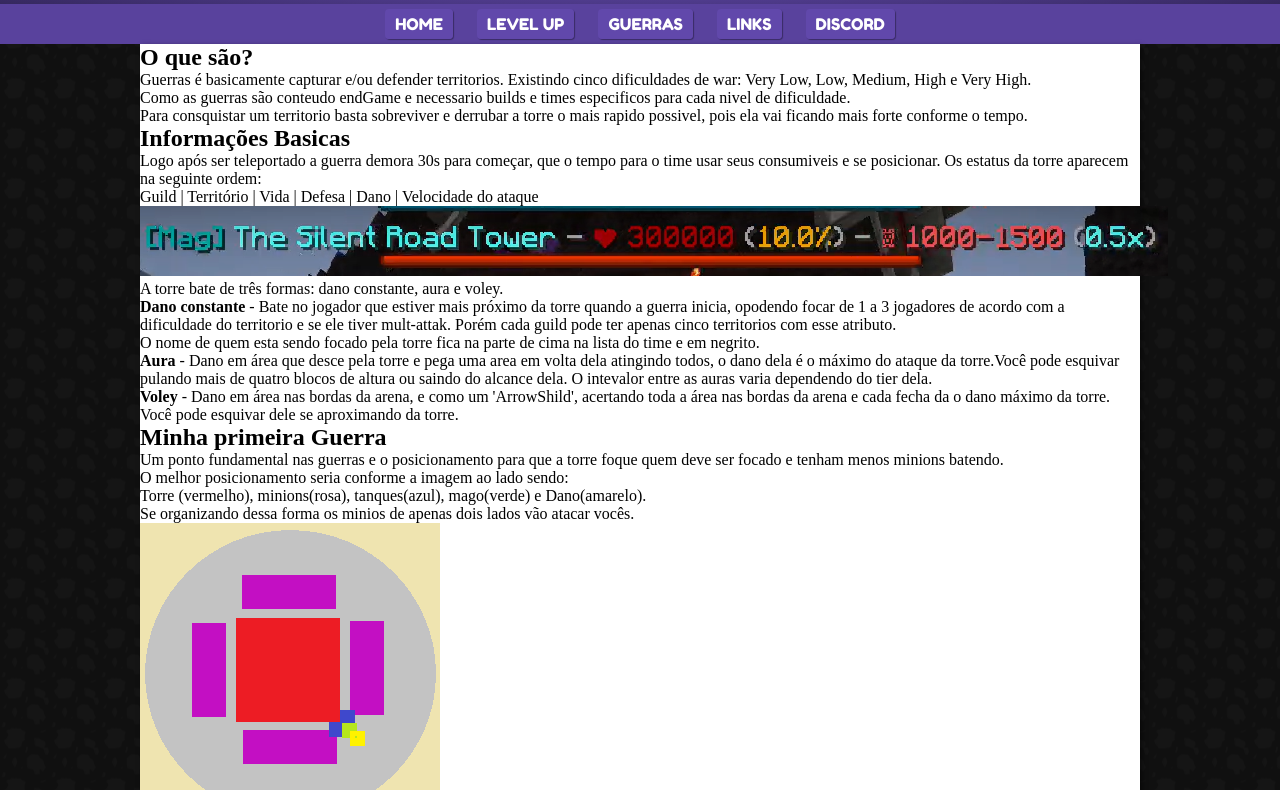
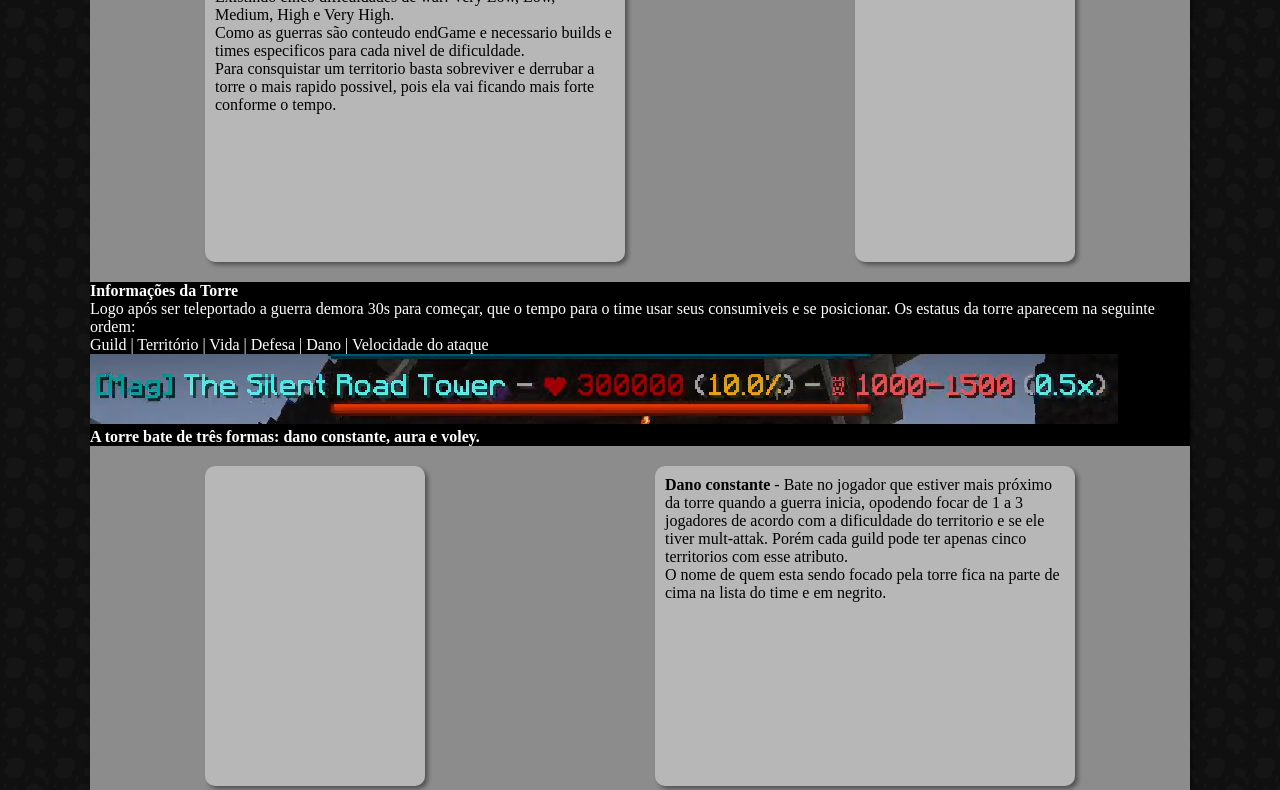
Before and after one commit to bpjulinho/site-gsw, a plain HTML site: page pages/guerras.html in a window 1280 px wide. Shown: the part 138-928 px from the top of the page. Drawn offline with Linux system fonts and the light colour scheme.

Commit message:
novo designi

```diff
--- a/estilo/style2.css
+++ b/estilo/style2.css
@@ -80,15 +80,7 @@ body {
     background-position: center center;
 }
 
-main#guerras {
-    min-height: 90vh;
-    max-width: 1000px;
-    min-width: 500px;
-    background-color: white;
-    margin: 0px auto;
-    box-shadow: 2px 2px 5px rgba(0, 0, 0, 0.534);
 
-}
 
 
 footer {
--- a/estilo/style3.css
+++ b/estilo/style3.css
@@ -54,7 +54,6 @@ header a {
     color: white;
     font-weight: normal;
     font-family: var(--fonte-titulo);
-
 }
 
 
@@ -68,23 +67,33 @@ nav li {
  }
 
 
-
 nav li > a:hover {
     background-color: var(--cor2);
     color: white;
 
  }
 
- main#guild {
-    min-height: 82vh;
-    max-width: 1100px;
-    min-width: 600px;
+ #guild {
+    min-height: 81vh;
+    max-width: 1200px;
+    min-width: 500px;
     background-image: url(../imagens/warrior-direita.png);
     background-position: right bottom;
     background-size: cover;
     margin: auto;
     box-shadow: 2px 2px 5px rgba(0, 0, 0, 0.534);
-    padding: 20px 30px;
+    padding: 30px 40px;
+}
+
+#guerras {
+    min-height: 81vh;
+    max-width: 1100px;
+    min-width: 500px;
+    background-color: black;
+    margin: 0px auto;
+    box-shadow: 2px 2px 5px rgba(0, 0, 0, 0.534);
+    color: white;
+
 }
 
 #historia {
@@ -140,6 +149,34 @@ nav li > a:hover {
     text-align: center;
 }
 
+.content {
+    background-color: var(--cor1);
+    max-width: 1100px;
+    min-width: 700px;
+    max-height: 60vh;
+    margin: 0px auto;
+    display: flex;
+    flex-direction: row;
+    flex-wrap: wrap;
+    justify-content: space-around;
+    padding: 20px 0px;
+
+}
+
+aside.item {
+    max-height: 300px;
+    min-height: 300px;
+    min-width: 200px;
+    max-width: 400px;
+    background-color: rgba(255, 255, 255, 0.37);
+    color: black;
+    box-shadow: 3px 3px 4px rgba(0, 0, 0, 0.404);
+    padding: 10px;
+    border-radius: 10px;
+    flex-basis: auto;
+
+}
+
 footer {
     min-height: 20px;
     padding: 5px 0px;
--- a/pages/guerras.html
+++ b/pages/guerras.html
@@ -4,25 +4,24 @@
     <meta charset="UTF-8">
     <meta http-equiv="X-UA-Compatible" content="IE=edge">
     <meta name="viewport" content="width=device-width, initial-scale=1.0">
-    <link rel="shortcut icon" href="imagens/favicon.ico" type="image/x-icon">
-    <link rel="stylesheet" href="..\estilo\style2.css">
-    <title>Guerras</title>
+    <link rel="stylesheet" href="../estilo/style3.css">
+    <title>Links</title>
 </head>
 <body>
     <header>
-        <h1>Guardian of Wynn</h1>
-        <p>guild brasileira</p>
-
+        <a id="logo" href="../index.html">GSW</a>
+        <nav>
+            <ul class="menu">
+                <li><a href="#" target="_self">LEVEL UP</a></li>
+                <li><a href="guerras.html" target="_self">GUERRAS</a></li>
+                <li><a href="links.html" target="_self">LINKS</a></li>
+                <li><a href="https://discord.gg/Ec2YPWTN9E" target="_blank">DISCORD</a></li>
+            </ul>
+        </nav>
     </header>
-    <nav>
-        <a href="../index.html">HOME</a>
-        <a href="#">LEVEL UP</a>
-        <a href="guerras.html">GUERRAS</a>
-        <a href="links.html">LINKS</a>
-        <a href="https://discord.gg/Ec2YPWTN9E" target="_blank">DISCORD</a>
-    </nav>
     <main id="guerras">
-        <section>
+        <section class="content">
+            <aside class="item">
                 <h1>O que são?</h1>
                 <p>
                     Guerras é basicamente capturar e/ou defender territorios.
@@ -34,11 +33,12 @@
                 <p>
                     Para consquistar um territorio basta sobreviver e derrubar a torre o mais rapido possivel, pois ela vai ficando mais forte conforme o tempo.
                 </p>
+            </aside>
+            <aside class="item">
 
+            </aside>
         </section>
-
-        <section>
-            <h2>Informações Basicas</h2>
+            <h2>Informações da Torre</h2>
             <p>
                 Logo após ser teleportado a guerra demora 30s para começar, que o tempo para o time usar seus consumiveis e se posicionar.
 
@@ -47,21 +47,46 @@
                     Guild | Território | Vida | Defesa | Dano | Velocidade do ataque
                 </span>
                 <img src="../imagens/torre-damage.png" alt="estatus-torre"> <br>
-                A torre bate de três formas: dano constante, aura e voley.
+                <h2>A torre bate de três formas: dano constante, aura e voley.</h2>
+
+        <section  class="content">
+            <aside class="item">
+
+            </aside>
+            <aside class="item">
                 <p>
                     <strong>Dano constante</strong> - Bate no jogador que estiver mais próximo da torre quando a guerra inicia, opodendo focar de 1 a 3 jogadores de acordo com a dificuldade do territorio e se ele tiver mult-attak. Porém cada guild pode ter apenas cinco territorios com esse atributo.<br>
                     O nome de quem esta sendo focado pela torre fica na parte de cima na lista do time e em negrito.
+                </p>
+            </aside>
 
-            </p>
+        </section>
+
+        <section class="content">
+            <aside class="item">
                 <p>
                     <strong>Aura</strong> - Dano em área que desce pela torre e pega uma area em volta dela atingindo todos, o dano dela é o máximo do ataque da torre.Você pode esquivar pulando mais de quatro blocos de altura ou saindo do alcance dela. O intevalor entre as auras varia dependendo do tier dela.
                 </p>
+            </aside>
+            <aside class="item">
+            </aside>
+        </section>
+
+
+        <section class="content">
+            <aside class="item">
+            </aside>
+            <aside class="item">
                 <p>
                     <strong>Voley</strong> - Dano em área nas bordas da arena,
                     e como um 'ArrowShild', acertando toda a área nas bordas da arena e cada fecha da o dano máximo da torre. Você pode esquivar dele se aproximando da torre.
                 </p>
+            </aside>
+
         </section>
-        <section>
+
+        <section  class="content">
+            <aside class="item">
                 <h2>Minha primeira Guerra</h2>
                 <p>
                     Um ponto fundamental nas guerras e o posicionamento  para que a torre foque quem deve ser focado e tenham menos minions batendo.
@@ -71,7 +96,10 @@
                     Torre (vermelho), minions(rosa), tanques(azul), mago(verde) e Dano(amarelo).<br>
                     Se organizando dessa forma os minios de apenas dois lados vão atacar vocês.
                 </p>
+            </aside>
+            <aside class="item">
                 <img src="../imagens/posicionamento-war.png" alt="Imagem posicionamento">
+            </aside>
         </section>
 
     </main>
```
Also changed, not shown: index.html (+13 -13 lines). Lines whose indentation alone changed are shown as unchanged.
